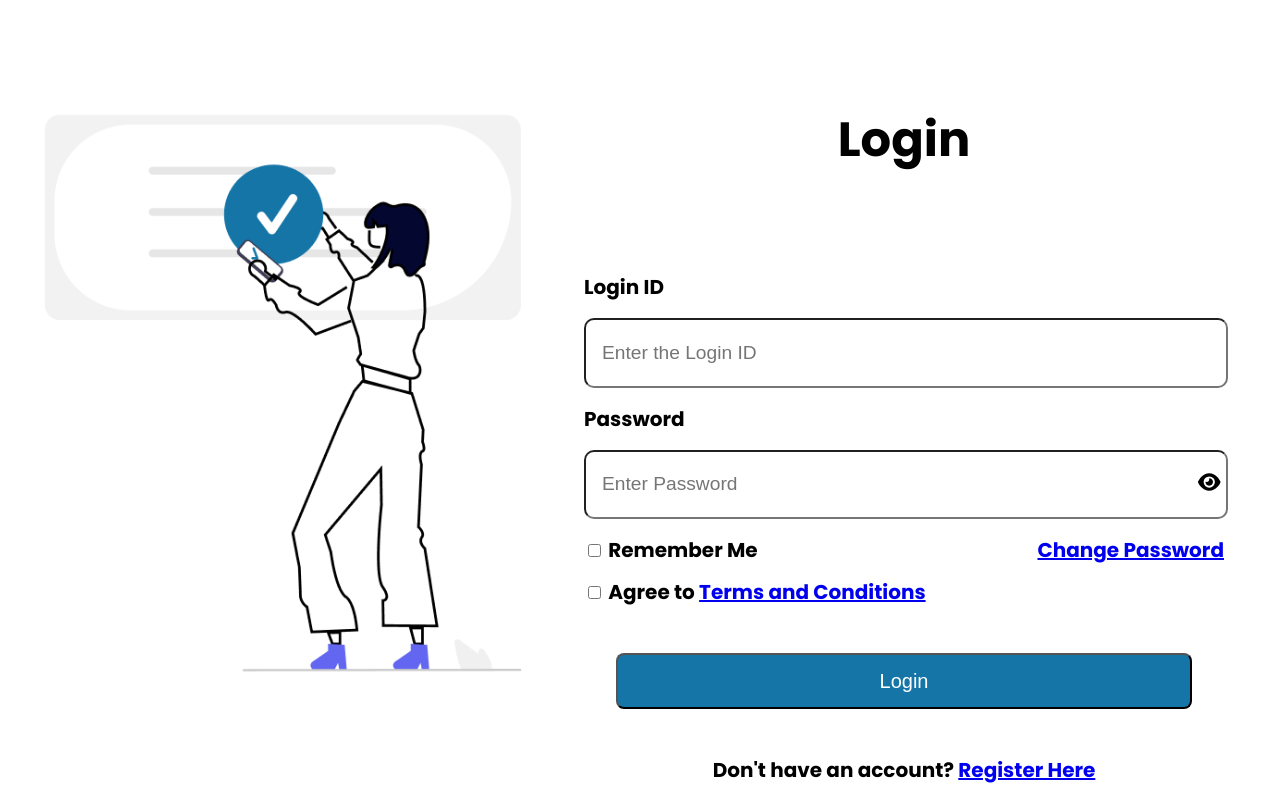
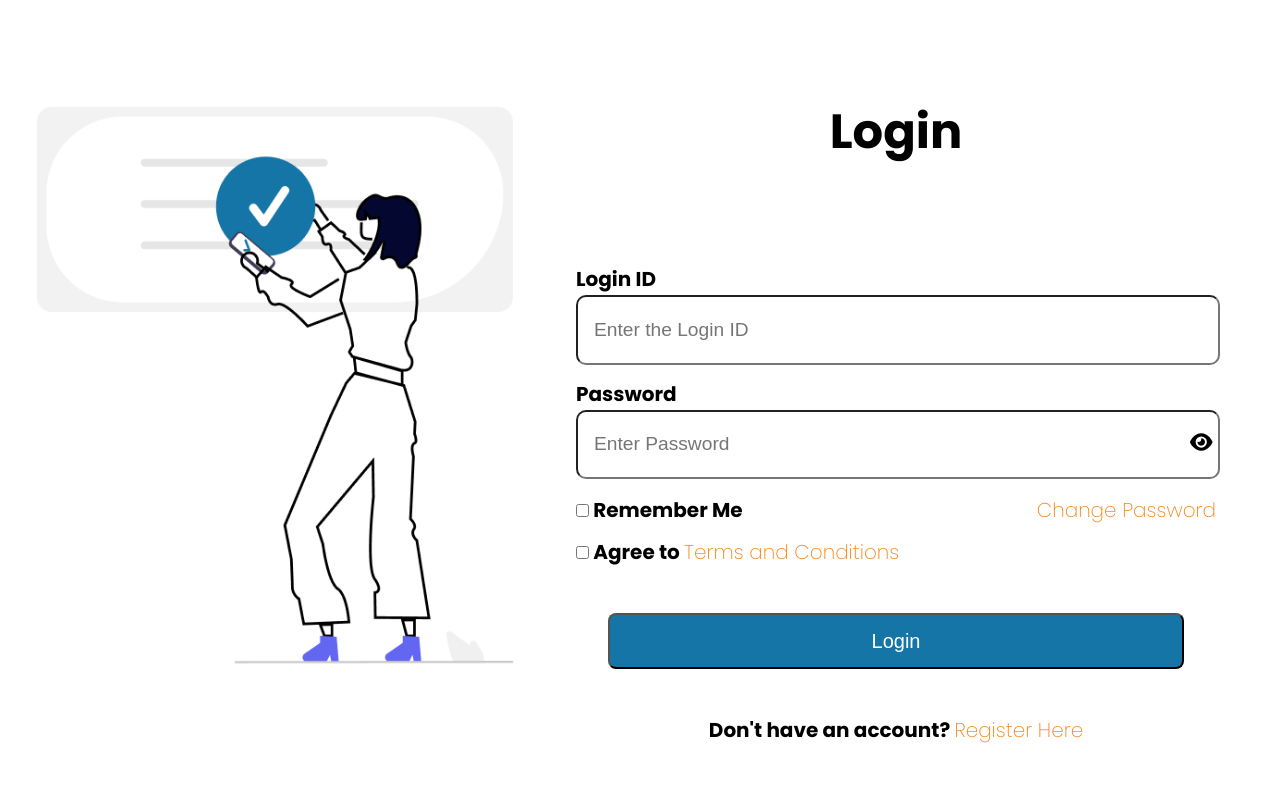
Before and after one commit to johnwick1212/Login-Register-Frontend, a React (Create React App) app: page / in a window 1280 px wide. Built offline with nearby package versions, Linux system fonts and the light colour scheme.

Commit message:
added changes

```diff
--- a/public/index.html
+++ b/public/index.html
@@ -5,7 +5,8 @@
     <meta name="viewport" content="width=device-width, initial-scale=1.0">
     <title>Login App</title>
     <style>
-      @import url('https://fonts.googleapis.com/css2?family=Poppins:wght@700&display=swap');
+      @import url('https://fonts.googleapis.com/css2?family=Poppins:wght@700&@400&display=swap');
+      @import url('https://fonts.googleapis.com/css2?family=Poppins:wght@200&display=swap');
       </style>
   </head>
   <body>
--- a/src/components/App.css
+++ b/src/components/App.css
@@ -14,3 +14,22 @@ img {
     width: 100%;
   }
 }
+* {
+  margin: 0;
+  padding: 0;
+}
+
+.password {
+  margin-top: 18px;
+  margin-bottom: 5px;
+}
+:root {
+  --colour:#F78719;
+}
+
+a {
+  color: var(--colour);
+  font-style: normal;
+  font-weight: 200;
+  text-decoration: none;
+}
--- a/src/components/input/Input.js
+++ b/src/components/input/Input.js
@@ -20,9 +20,9 @@ export default function Input() {
 
         <form>
             <Label>
-               <p>Login ID</p>
+               <p className="password">Login ID</p>
                <InputEle type="text" placeholder="Enter the Login ID" value="" />
-               <p>Password</p>
+               <p className="password">Password</p>
                <Div><InputEle type={passwordShown ? "text" : "password"} placeholder="Enter Password" value="" />
                <Img><i onClick={togglePasswordVisiblity}>{eye}</i></Img>
                </Div>
--- a/src/components/input/RegisterInput.js
+++ b/src/components/input/RegisterInput.js
@@ -27,11 +27,11 @@ export default function Input() {
             <Label>
                <p>Email ID</p>
                <InputEle type="text" placeholder="Enter the Login ID" value="" />
-               <p>New Password</p>
+               <p  className="password">New Password</p>
                <Div><InputEle type={passwordShown2 ? "text" : "password"} placeholder="Enter Password" value="" />
                <Img><i onClick={togglePasswordVisiblity2}>{eye}</i></Img>
                </Div>
-               <p>Confirm Password</p>
+               <p  className="password">Confirm Password</p>
                <Div><InputEle type={passwordShown ? "text" : "password"} placeholder="Enter Password" value="" />
                <Img><i onClick={togglePasswordVisiblity}>{eye}</i></Img>
                </Div>
```
